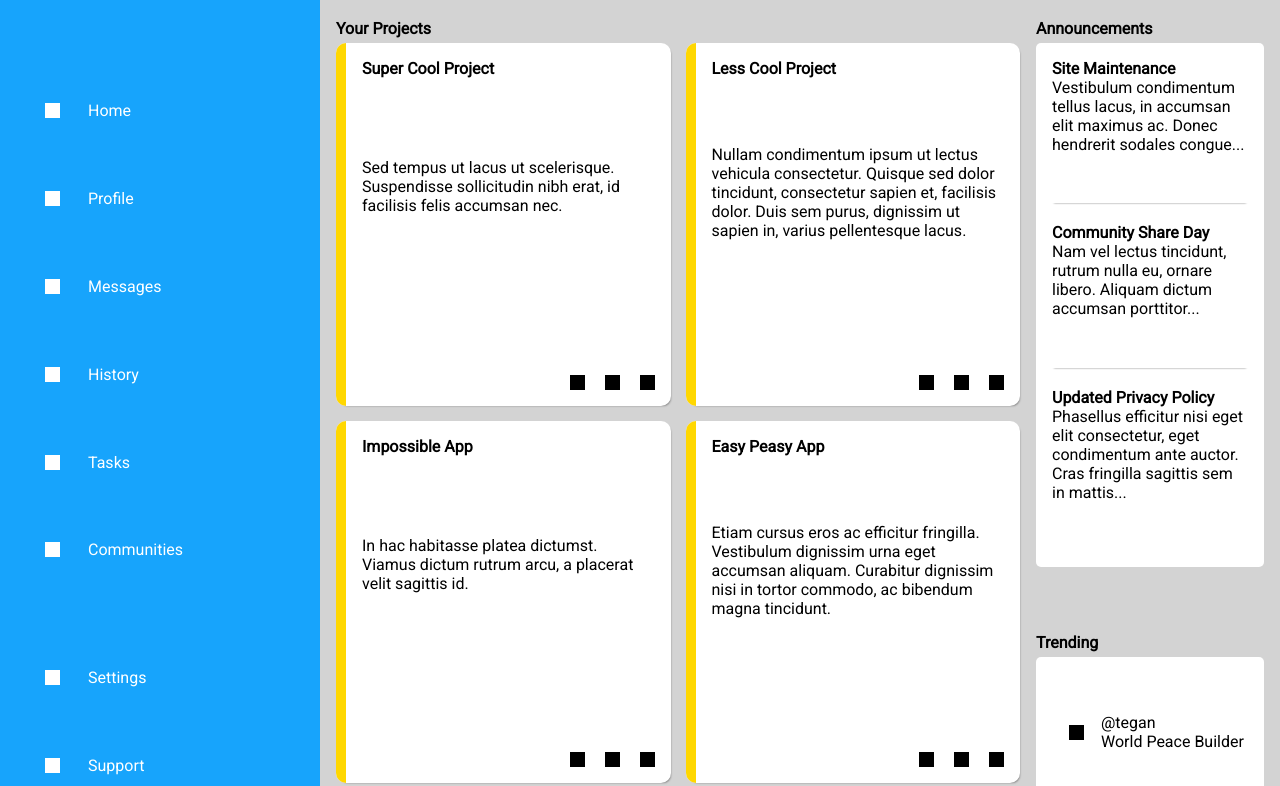
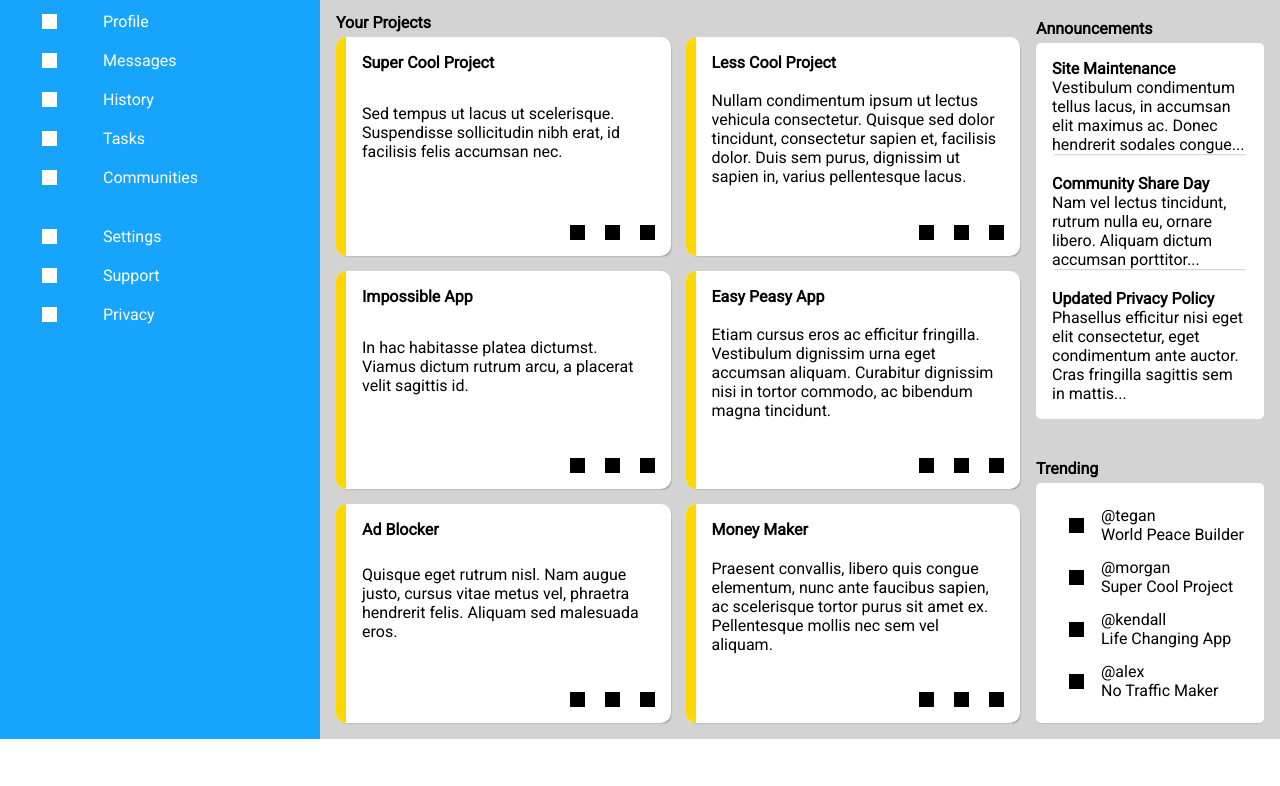
Before and after one commit to Sasquatch8946/Odin-Admin-Dashboard, a plain HTML site: page index.html in a window 1280 px wide. Shown: the part 121-907 px from the top of the page. After the commit the page ends 860 px from the top, so only its background shows below. Drawn offline with Linux system fonts and the light colour scheme.

Commit message:
Replace fractional units with min-content or auto where appropriate in order to cut down on excessive white space.

```diff
--- a/style.css
+++ b/style.css
@@ -12,7 +12,7 @@ body {
 .grid-container {
     display: grid;
     grid-template-columns: 1fr 3fr;
-    grid-template-rows: 1fr 10fr;
+    grid-template-rows: 1fr min-content;
 }
 
 .sidebar {
@@ -20,7 +20,7 @@ body {
     grid-row: 1 / 4;
     background-color: rgb(23, 164, 252);
     display: grid;
-    grid-template-rows: 1fr 4fr 4fr;
+    grid-template-rows: repeat(3, min-content);
     padding: 16px;
     gap: 40px;
     box-sizing: border-box;
@@ -52,6 +52,7 @@ body {
     align-items: center;
     grid-template-columns: 1fr 3fr;
     box-sizing: border-box;
+    height: max-content;
 }
 
 .photo {
@@ -68,8 +69,10 @@ body {
 .sidebar-buttons {
     display: grid;
     grid-template-columns: 1fr 3fr;
-    grid-template-rows: repeat(6, 1fr);
+    grid-template-rows: repeat(6, min-content);
     align-items: center;
+    height: min-content;
+    gap: 20px;
 }
 
 .sidebar .button {
@@ -79,8 +82,10 @@ body {
 .sidebar-buttons2 {
     display: grid;
     grid-template-columns: 1fr 3fr;
-    grid-template-rows: repeat(6, 1fr);
+    grid-template-rows: repeat(6, min-content);
     align-items: center;
+    height: min-content;
+    gap: 20px;
 }
 
 .header {
@@ -130,24 +135,27 @@ body {
 
 .projects {
     display: grid;
-    grid-template-rows: 30px 10fr;
+    grid-template-rows: min-content auto;
 }
 
 .announcements {
     display: grid;
-    grid-template-rows: 1fr 1fr;
+    grid-template-rows: auto auto;
     row-gap: 40px;
+    height: fit-content;
 }
 
 .announcement-subsection {
     display: grid;
     grid-template-rows: 30px 10fr;
     border-radius: 5px;
+    height: fit-content;
 }
 
 .announcement-subsection .subsection-cards {
     display: grid;
     background-color: white;
+    grid-template-rows: repeat(3, min-content);
     padding: 1rem;
     gap: 20px;
 }
@@ -161,7 +169,8 @@ body {
 }
 
 .subsection-card {
-    padding-bottom: 10px;
+   /* padding-bottom: 10px;*/
+   height: fit-content;
 }
 
 .subsection-cards .little-photo-dark {
@@ -188,7 +197,7 @@ body {
 .trending .subsection-cards {
     display: grid;
     grid-template-columns: 1fr 3fr;
-    grid-template-rows: 1fr 1fr 1fr 1fr;
+    grid-template-rows: repeat(4, auto);
     background-color: white;
     place-items: center;
     padding: 1rem;
```
